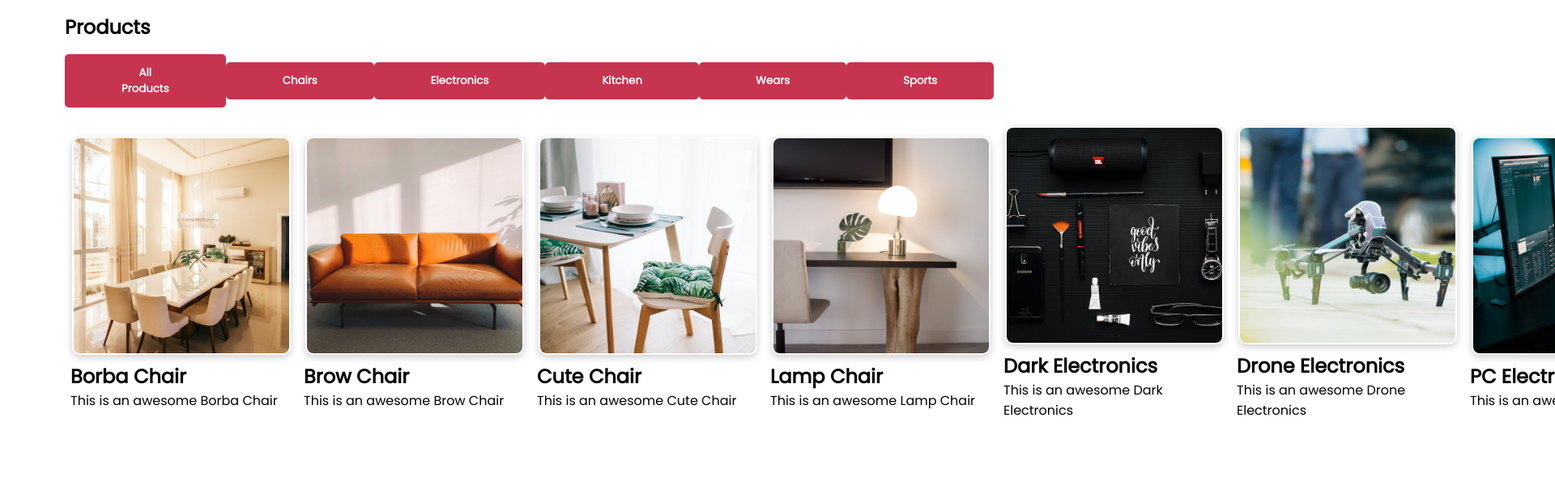
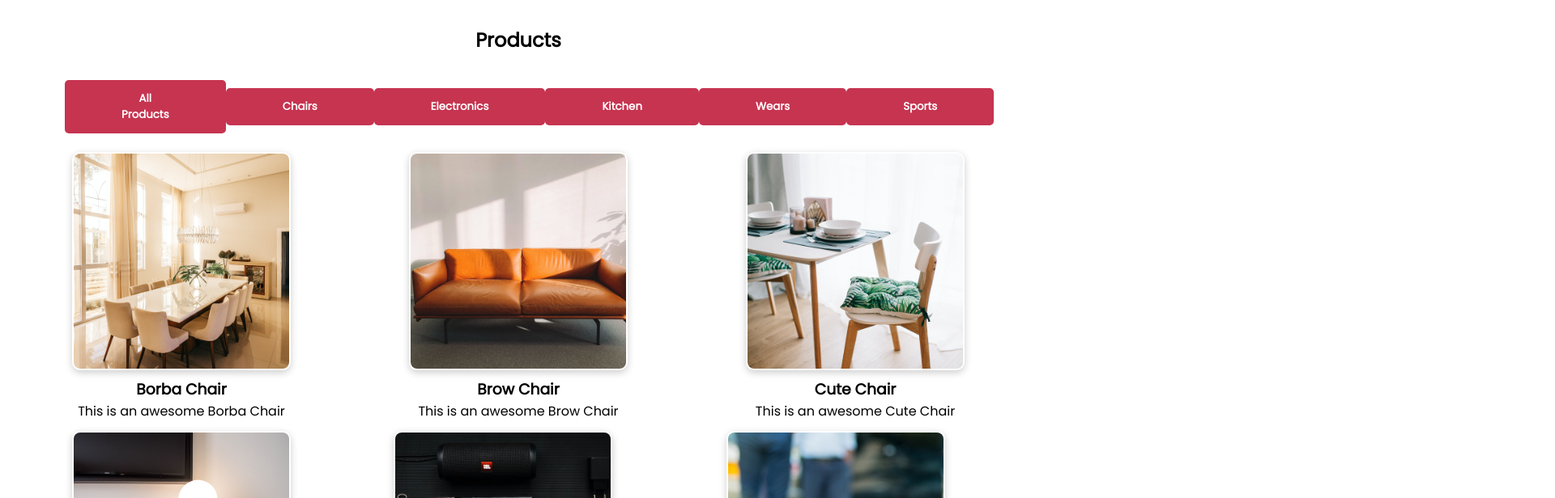
Before and after one commit to tuhamworld/ecom-cat, a plain HTML site: page index.html in a window 1280 px wide. Both pictures are taken after a click on the button "All Products". Shown: the top 616 px of the page at 81% size, 1920 px wide, since content can reach past the window. Drawn offline with Linux system fonts and the light colour scheme.

Commit message:
fix all products overflow

```diff
--- a/css/styles.css
+++ b/css/styles.css
@@ -21,6 +21,17 @@ body {
     height: auto;
 }
 
+h2,
+h3,
+p,
+.text-center {
+    text-align: center;
+}
+
+h2 {
+    margin: 2rem 0rem;
+}
+
 button {
     font-family: Poppins;
 }
@@ -31,6 +42,7 @@ button {
 
 .product-section {
     display: flex;
+    flex-wrap: wrap;
 }
 
 .single-product {
--- a/index.html
+++ b/index.html
@@ -11,7 +11,7 @@
 
 <body>
 
-    <h2 class="container">Products</h2>
+    <h2 class="text-center">Products</h2>
 
     <div class="btn-category container">
 
--- a/js/script.js
+++ b/js/script.js
@@ -55,16 +55,16 @@ function showProducts(category) {
             const productList = products[category];
             productList.forEach(product => {
                 const img = document.createElement('img');
-                const h2 = document.createElement('h2');
+                const h3 = document.createElement('h3');
                 const para = document.createElement('p');
                 const div = document.createElement('div');
 
                 img.src = product.image;
                 img.alt = product.name;
-                h2.innerText = product.name;
+                h3.innerText = product.name;
                 para.innerText = product.description;
                 div.appendChild(img);
-                div.appendChild(h2);
+                div.appendChild(h3);
                 div.appendChild(para);
 
                 div.classList.add('single-product');
@@ -81,16 +81,16 @@ function showProducts(category) {
         const selectedProducts = products[category];
         selectedProducts.forEach(product => {
             const img = document.createElement('img');
-            const h2 = document.createElement('h2');
+            const h3 = document.createElement('h3');
             const para = document.createElement('p');
             const div = document.createElement('div');
 
             img.src = product.image;
             img.alt = product.name;
-            h2.innerText = product.name;
+            h3.innerText = product.name;
             para.innerText = product.description;
             div.appendChild(img);
-            div.appendChild(h2);
+            div.appendChild(h3);
             div.appendChild(para);
 
             div.classList.add('single-product');
```
